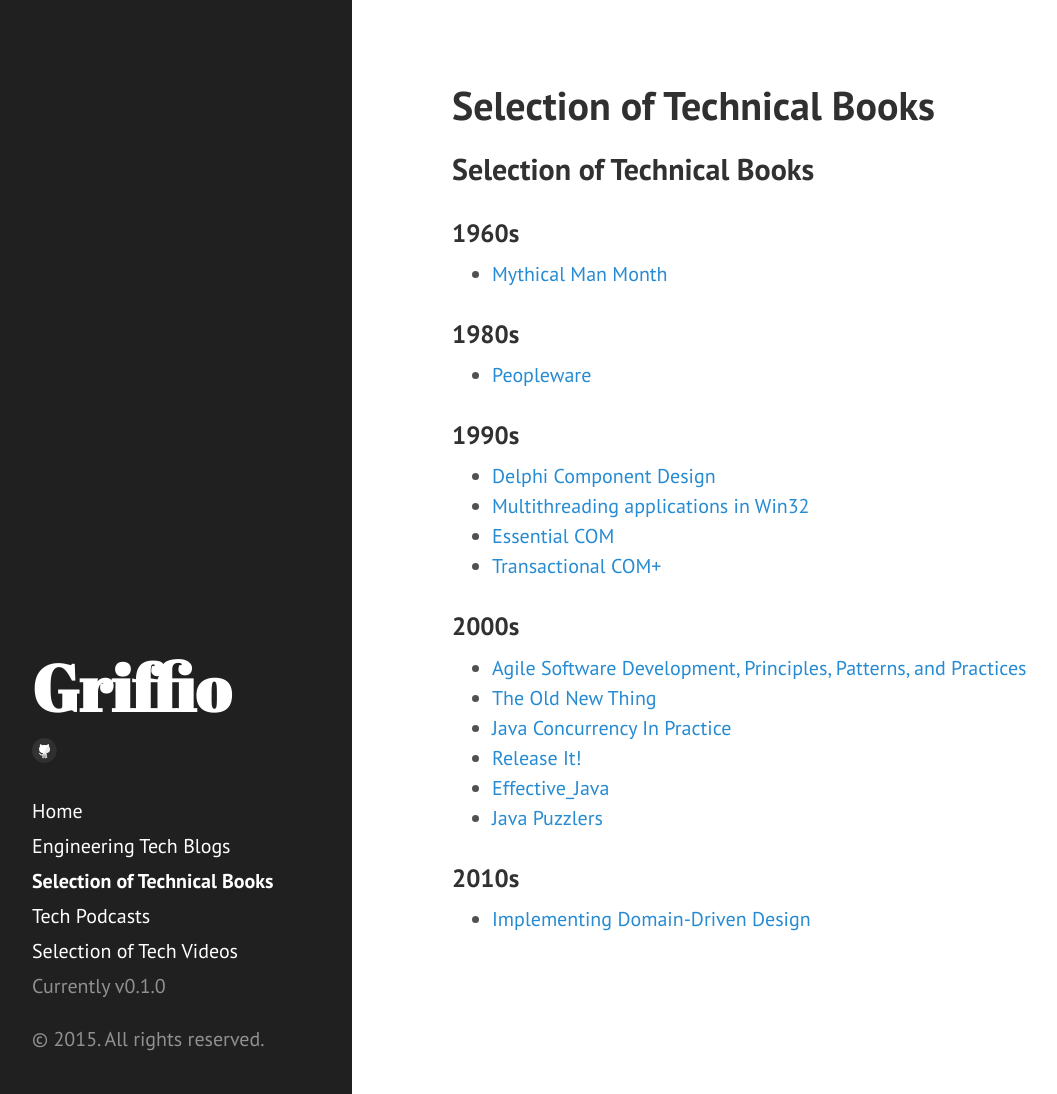
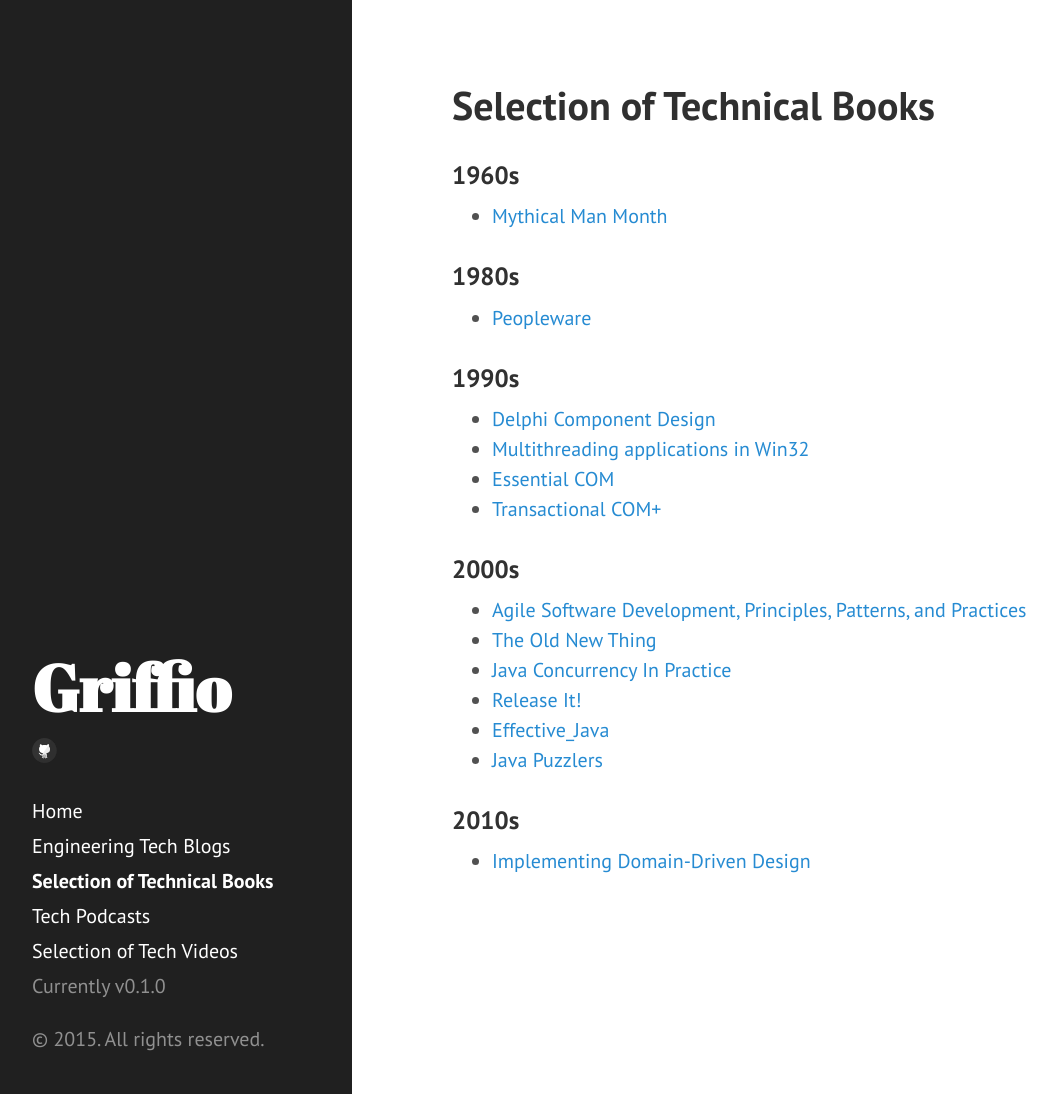
Before and after one commit to griffio/griffio.github.io, a Jekyll site: the page built from tech-books.md, in a window 1280 px wide and 1094 px high. Shown: the whole window, without its empty margins (8-1065 px from the left). Built offline with Jekyll 4.4.1, drawn with Linux system fonts in a browser that asks for light colours; nearby versions of some CDN libraries.

Commit message:
Update tech-books.md

```diff
--- a/tech-books.md
+++ b/tech-books.md
@@ -2,8 +2,6 @@
 layout: page
 title: "Selection of Technical Books"
 ---
-
-## Selection of Technical Books
 
 ### 1960s
 
```
